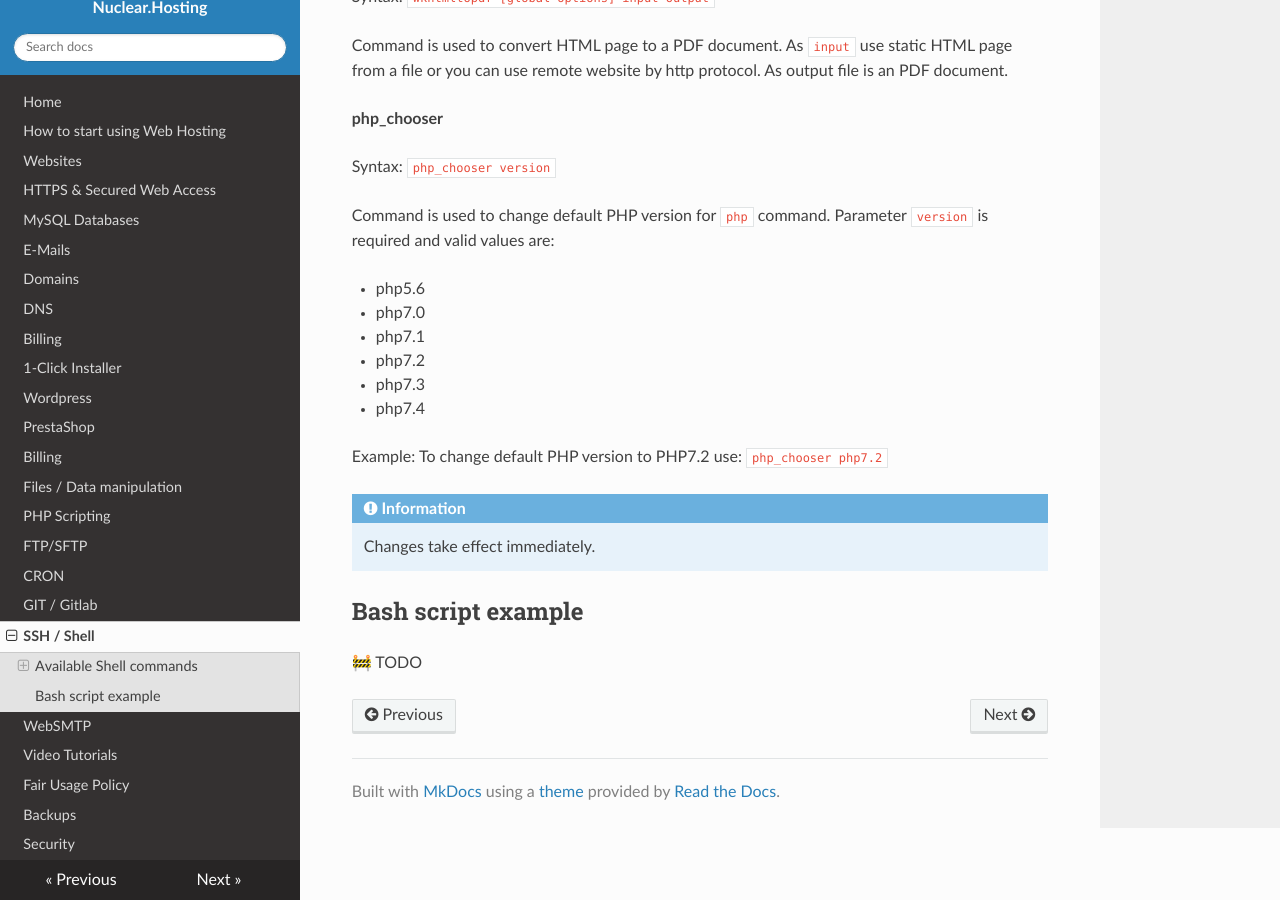
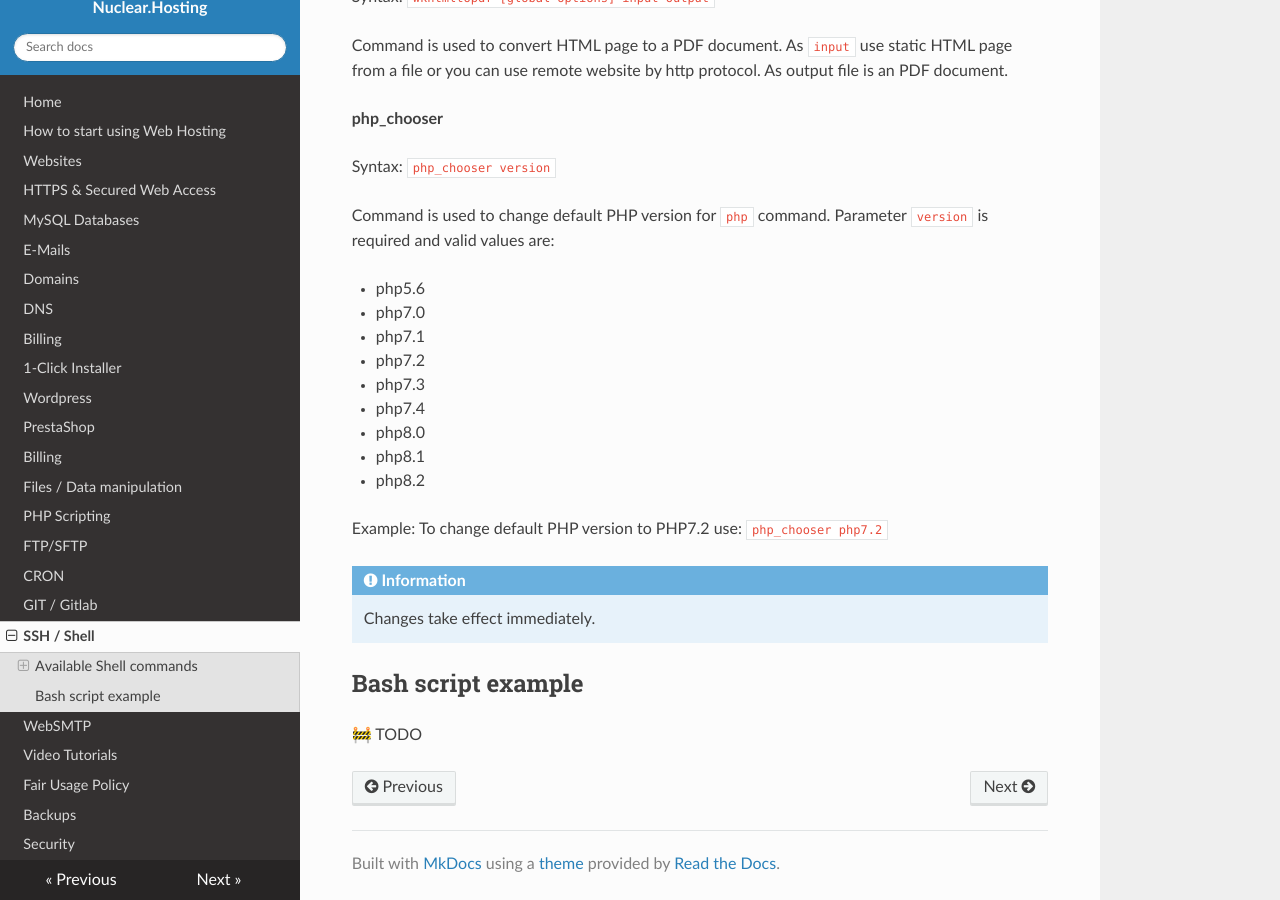
Before and after one commit to nuclearhosting/nh-knowledge-base, an MkDocs documentation site: the page built from docs/shell.md, in a window 1280 px wide and 900 px high, scrolled down 2793 px. Built offline with MkDocs 1.6.1, drawn with Linux system fonts in a browser that asks for light colours; nearby versions of some CDN libraries.

Commit message:
Added missing versions into examples

````diff
--- a/docs/shell.md
+++ b/docs/shell.md
@@ -110,6 +110,9 @@
   - php7.2
   - php7.3
   - php7.4
+  - php8.0
+  - php8.1
+  - php8.2
 
 Example: To change default PHP version to PHP7.2 use: ```php_chooser php7.2```
 
````
